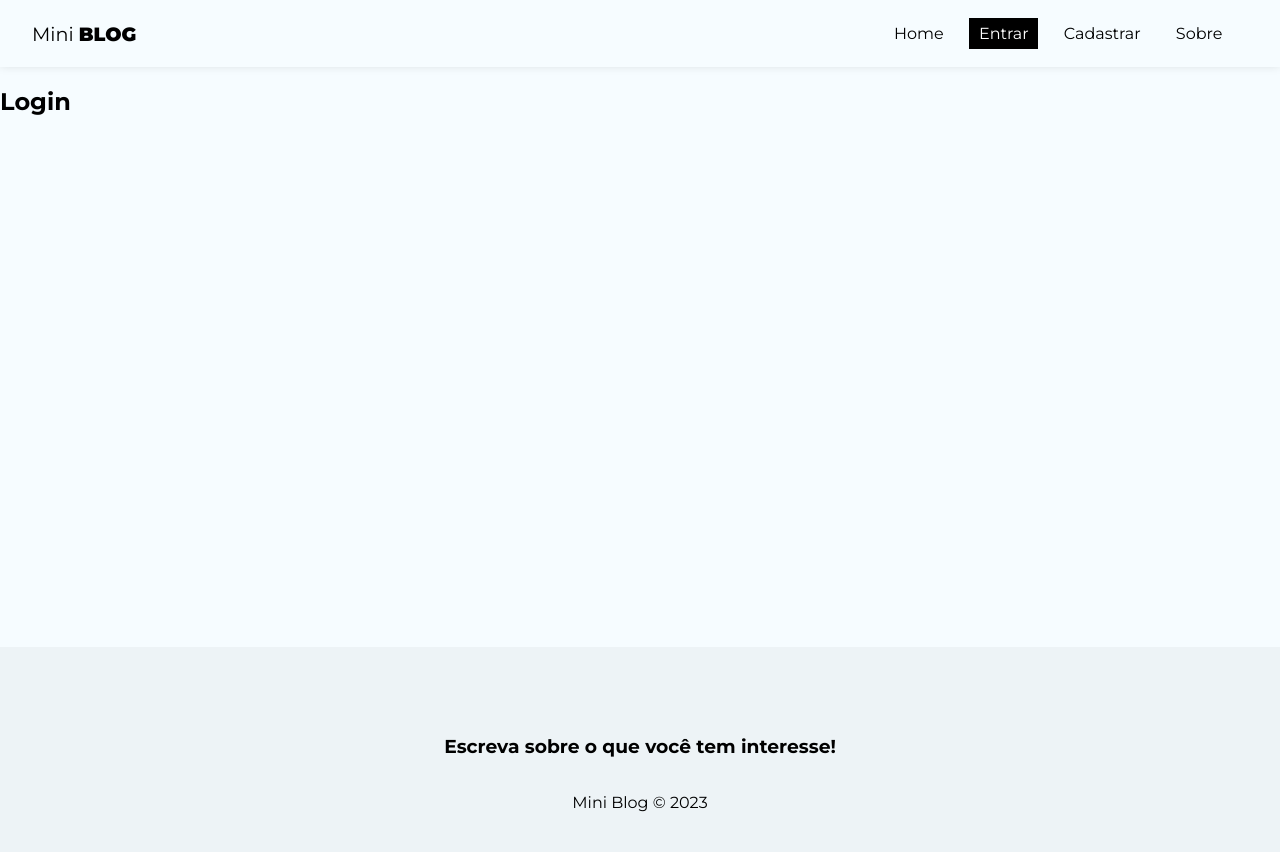
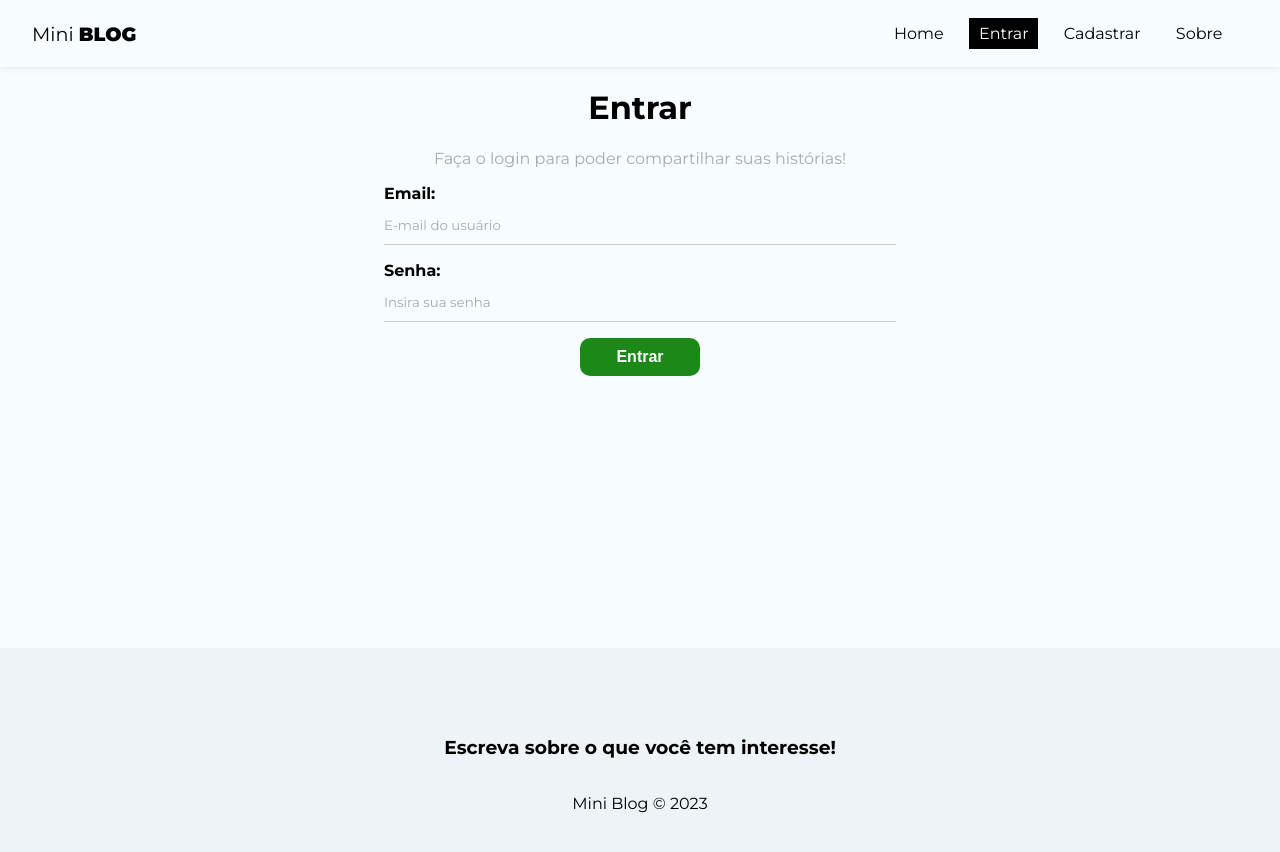
Before and after one commit to gabrielsmm/mini-blog, a React (Create React App) app: page /login in a window 1280 px wide. Shown: the top 852 px of the page. Built offline with nearby package versions, Linux system fonts and the light colour scheme; no server answers.

Commit message:
Login de usuário

```diff
--- a/src/hooks/useAuthentication.js
+++ b/src/hooks/useAuthentication.js
@@ -62,11 +62,34 @@
         signOut(auth);
     }
 
+    const login = async (data) => {
+        checkIfIsCancelled();
+        setLoading(true);
+        setError(null);
+
+        try {
+            await signInWithEmailAndPassword(auth, data.email, data.password);
+
+            setLoading(false);
+        } catch (error) {
+            let systemErrorMessage
+            if (error.message.includes("user-not-found")) {
+                systemErrorMessage = "Usuário não encontrado.";
+            } else if (error.message.includes("wrong-password")) {
+                systemErrorMessage = "Senha incorreta.";
+            } else {
+                systemErrorMessage = "Ocorreu um erro, por favor tente mais tarde.";
+            }
+            setError(systemErrorMessage);
+            setLoading(false);
+        }
+    }
+
     useEffect(() => {
         return () => setCancelled(true);
     }, []);
 
     return {
-        auth, createUser, error, loading, logout
+        auth, createUser, error, loading, logout, login
     }
 }
--- a/src/pages/Login/Login.js
+++ b/src/pages/Login/Login.js
@@ -1,9 +1,66 @@
 import styles from "./Login.module.css";
 
+import { useEffect, useState } from "react";
+import { useAuthentication } from "../../hooks/useAuthentication";
+
 const Login = () => {
+  const [email, setEmail] = useState("");
+  const [password, setPassword] = useState("");
+  const [error, setError] = useState("");
+
+  const {login, error: authError, loading} = useAuthentication();
+
+  const handleSubmit = async (e) => {
+    e.preventDefault();
+
+    setError("");
+
+    const user = {
+      email,
+      password
+    }
+
+    const res = await login(user);
+
+    console.log(res);
+  }
+
+  useEffect(() => {
+    if (authError) {
+      setError(authError);
+    }
+  }, [authError]);
+
+
   return (
-    <div>
-        <h2>Login</h2>
+    <div className={styles.login}>
+      <h1>Entrar</h1>
+        <p>Faça o login para poder compartilhar suas histórias!</p>
+        <form onSubmit={handleSubmit}>
+          <label>
+            <span>Email:</span>
+            <input
+            type="email"
+            name="email"
+            placeholder="E-mail do usuário"
+            required
+            value={email}
+            onChange={(e) => setEmail(e.target.value)} />
+          </label>
+          <label>
+            <span>Senha:</span>
+            <input
+            type="password"
+            name="password"
+            placeholder="Insira sua senha"
+            required
+            value={password}
+            onChange={(e) => setPassword(e.target.value)} />
+          </label>
+          {!loading && <button className="btn">Entrar</button>}
+          {loading && <button className="btn" disabled>Aguarde...</button>}
+          {error && <p className="error">{error}</p>}
+        </form>
     </div>
   );
 };
--- a/src/pages/Login/Login.module.css
+++ b/src/pages/Login/Login.module.css
@@ -0,0 +1,7 @@
+.login {
+    text-align: center;
+}
+
+.login p {
+    color: #aaa;
+}
```
